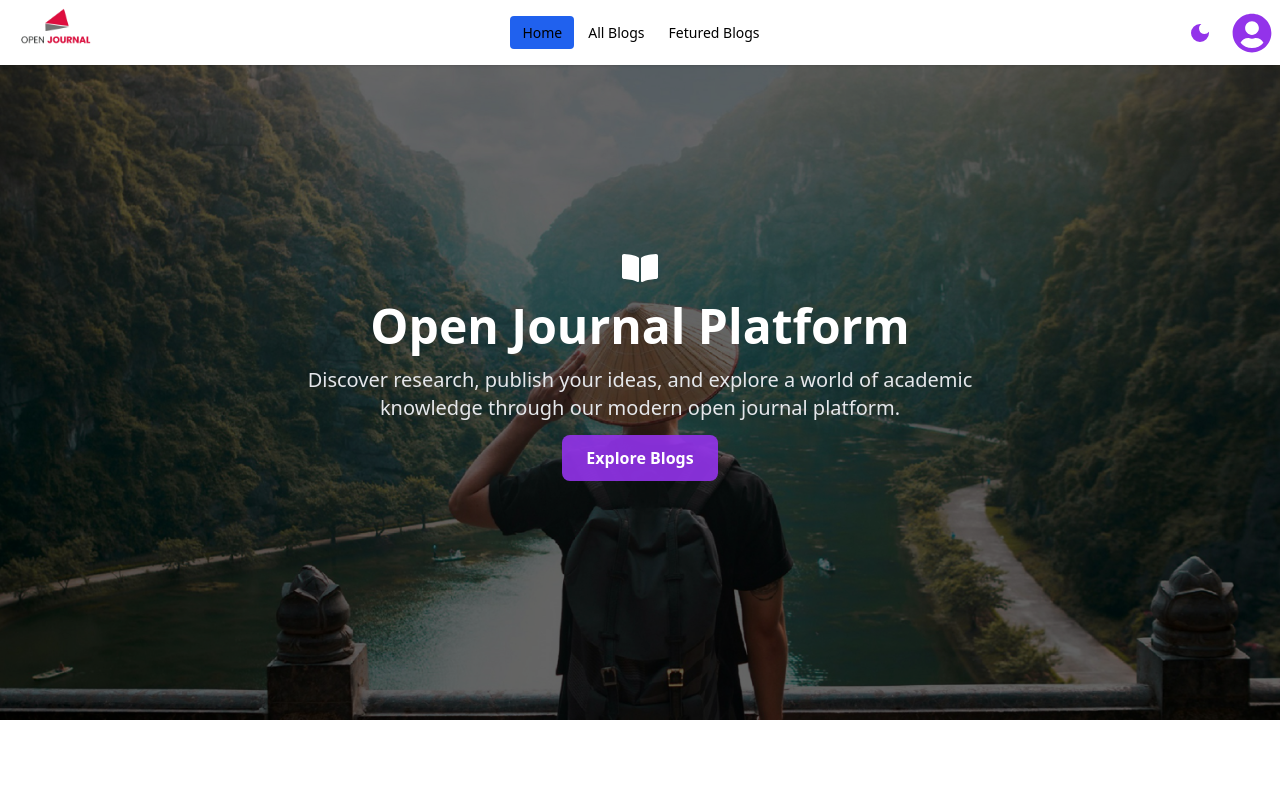
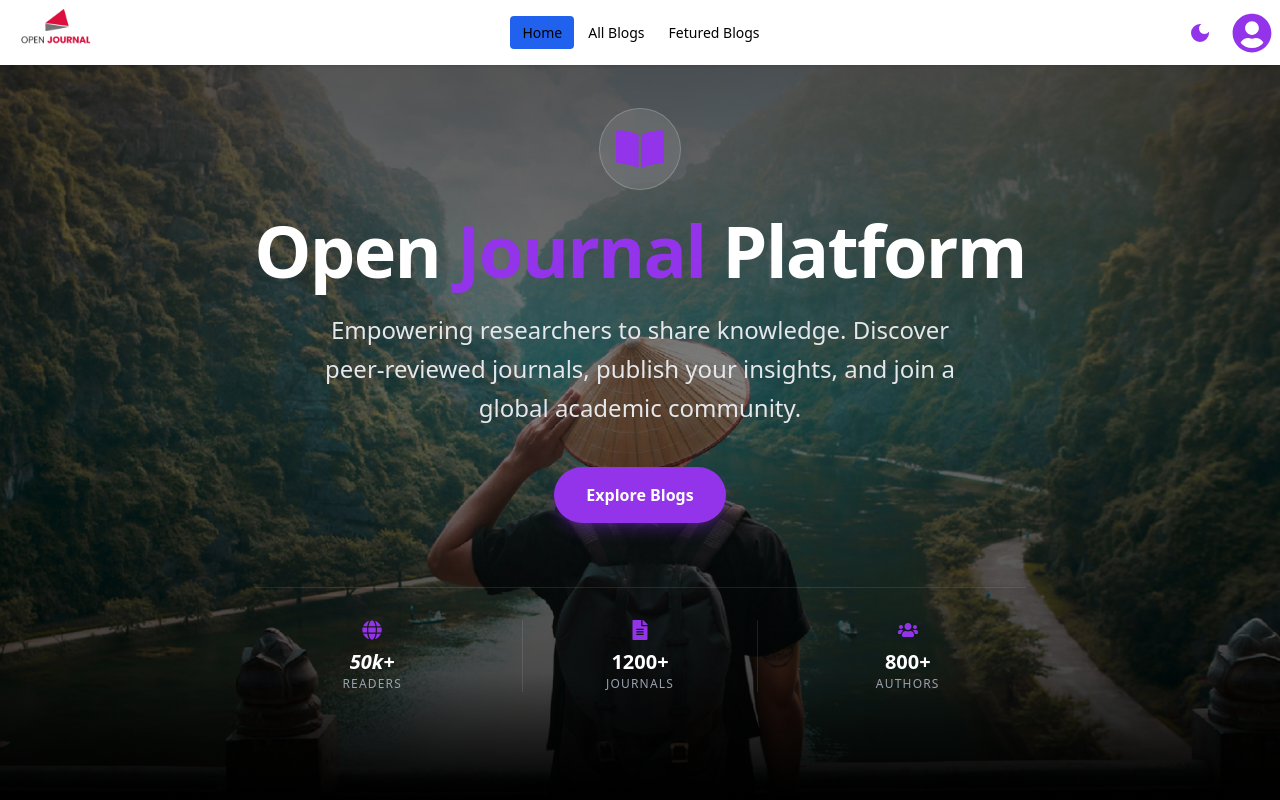
Before and after one commit to ratulislam46/openjournal-client, a React (Vite) app: page / in a window 1280 px wide. Shown: the top 800 px of the page. Built offline with nearby package versions, Linux system fonts and the light colour scheme; no server answers.

Commit message:
Updated Banner section

```diff
--- a/package.json
+++ b/package.json
@@ -19,7 +19,7 @@
     "aos": "^2.3.4",
     "axios": "^1.10.0",
     "firebase": "^11.9.1",
-    "framer-motion": "^12.18.1",
+    "framer-motion": "^12.35.2",
     "lottie-react": "^2.4.1",
     "motion": "^12.18.1",
     "ogl": "^1.0.11",
--- a/src/Home/Banner.jsx
+++ b/src/Home/Banner.jsx
@@ -1,39 +1,107 @@
-import { FaBookOpen } from "react-icons/fa";
-import banner from "../assets/image/banner.jpg"
+import { FaBookOpen, FaGlobe, FaUsers, FaFileAlt } from "react-icons/fa";
+import banner from "../assets/image/banner.jpg";
 import { Link } from "react-router";
+import { motion } from "framer-motion";
 
 const Banner = () => {
+  // এনিমেশন ভেরিয়েন্ট
+  const fadeInUp = {
+    hidden: { opacity: 0, y: 30 },
+    visible: { opacity: 1, y: 0, transition: { duration: 0.8, ease: "easeOut" } },
+  };
+
+  const staggerContainer = {
+    hidden: { opacity: 0 },
+    visible: {
+      opacity: 1,
+      transition: {
+        staggerChildren: 0.2,
+      },
+    },
+  };
+
   return (
     <div
-      className="relative h-[90vh] w-full bg-cover bg-center"
+      className="relative h-screen min-h-[600px] w-full bg-cover bg-center overflow-hidden"
       style={{ backgroundImage: `url(${banner})` }}
     >
-      {/* overlay */}
-      <div className="absolute inset-0 bg-black/60"></div>
+      {/* overlay - গ্রাডিয়েন্ট ব্যবহার করা হয়েছে আরও গভীরতার জন্য */}
+      <div className="absolute inset-0 bg-gradient-to-b from-black/70 via-black/50 to-black/80"></div>
 
       {/* content */}
       <div className="relative z-10 flex h-full items-center justify-center text-center px-4">
-        <div className="max-w-3xl text-white">
+        <motion.div
+          variants={staggerContainer}
+          initial="hidden"
+          animate="visible"
+          className="max-w-4xl text-white"
+        >
+          {/* Animated Icon */}
+          <motion.div
+            variants={fadeInUp}
+            className="flex justify-center mb-6 text-5xl text-primary"
+          >
+            <div className="p-4 bg-white/10 backdrop-blur-md rounded-full border border-white/20">
+              <FaBookOpen />
+            </div>
+          </motion.div>
 
-          <div className="flex justify-center mb-4 text-4xl">
-            <FaBookOpen />
-          </div>
+          <motion.h1
+            variants={fadeInUp}
+            className="text-5xl md:text-7xl font-extrabold mb-6 tracking-tight"
+          >
+            Open <span className="text-primary">Journal</span> Platform
+          </motion.h1>
 
-          <h1 className="text-4xl md:text-5xl font-bold mb-4">
-            Open Journal Platform
-          </h1>
+          <motion.p
+            variants={fadeInUp}
+            className="text-lg md:text-2xl mb-10 text-gray-200 max-w-2xl mx-auto leading-relaxed"
+          >
+            Empowering researchers to share knowledge. Discover peer-reviewed journals,
+            publish your insights, and join a global academic community.
+          </motion.p>
 
-          <p className="text-lg md:text-xl mb-6 text-gray-200">
-            Discover research, publish your ideas, and explore a world of
-            academic knowledge through our modern open journal platform.
-          </p>
+          <motion.div variants={fadeInUp} className="flex flex-wrap justify-center gap-4 mb-16">
+            <Link
+              to="allBlogs"
+              className="px-8 py-4 bg-primary hover:bg-primary/80 transition-all duration-300 rounded-full text-white font-bold shadow-lg shadow-primary/30"
+            >
+              Explore Blogs
+            </Link>
+            {/* <Link
+              to="publish"
+              className="px-8 py-4 bg-white/10 hover:bg-white/20 backdrop-blur-md border border-white/30 transition-all duration-300 rounded-full text-white font-bold"
+            >
+              Publish Journal
+            </Link> */}
+          </motion.div>
 
-          <Link to='allBlogs' className="px-6 py-3 bg-primary/90 hover:bg-primary transition rounded-lg text-white font-semibold">
-            Explore Blogs
-          </Link>
+          {/* Stats Section */}
+          <motion.div
+            variants={fadeInUp}
+            className="grid grid-cols-3 gap-4 md:gap-8 border-t border-white/10 pt-8 mt-4"
+          >
+            <div className="flex flex-col items-center">
+              <FaGlobe className="text-xl mb-2 text-primary" />
+              <span className="text-xl font-bold italic">50k+</span>
+              <p className="text-xs uppercase tracking-widest text-gray-400">Readers</p>
+            </div>
+            <div className="flex flex-col items-center border-x border-white/10 px-4">
+              <FaFileAlt className="text-xl mb-2 text-primary" />
+              <span className="text-xl font-bold">1200+</span>
+              <p className="text-xs uppercase tracking-widest text-gray-400">Journals</p>
+            </div>
+            <div className="flex flex-col items-center">
+              <FaUsers className="text-xl mb-2 text-primary" />
+              <span className="text-xl font-bold">800+</span>
+              <p className="text-xs uppercase tracking-widest text-gray-400">Authors</p>
+            </div>
+          </motion.div>
+        </motion.div>
+      </div>
 
-        </div>
-      </div>
+      {/* Bottom subtle gradient for smooth transition */}
+      <div className="absolute bottom-0 left-0 w-full h-32 bg-gradient-to-t from-black to-transparent"></div>
     </div>
   );
 };
```
Also changed, not shown: 1 other file (tests, documents, lock files or other folders).
